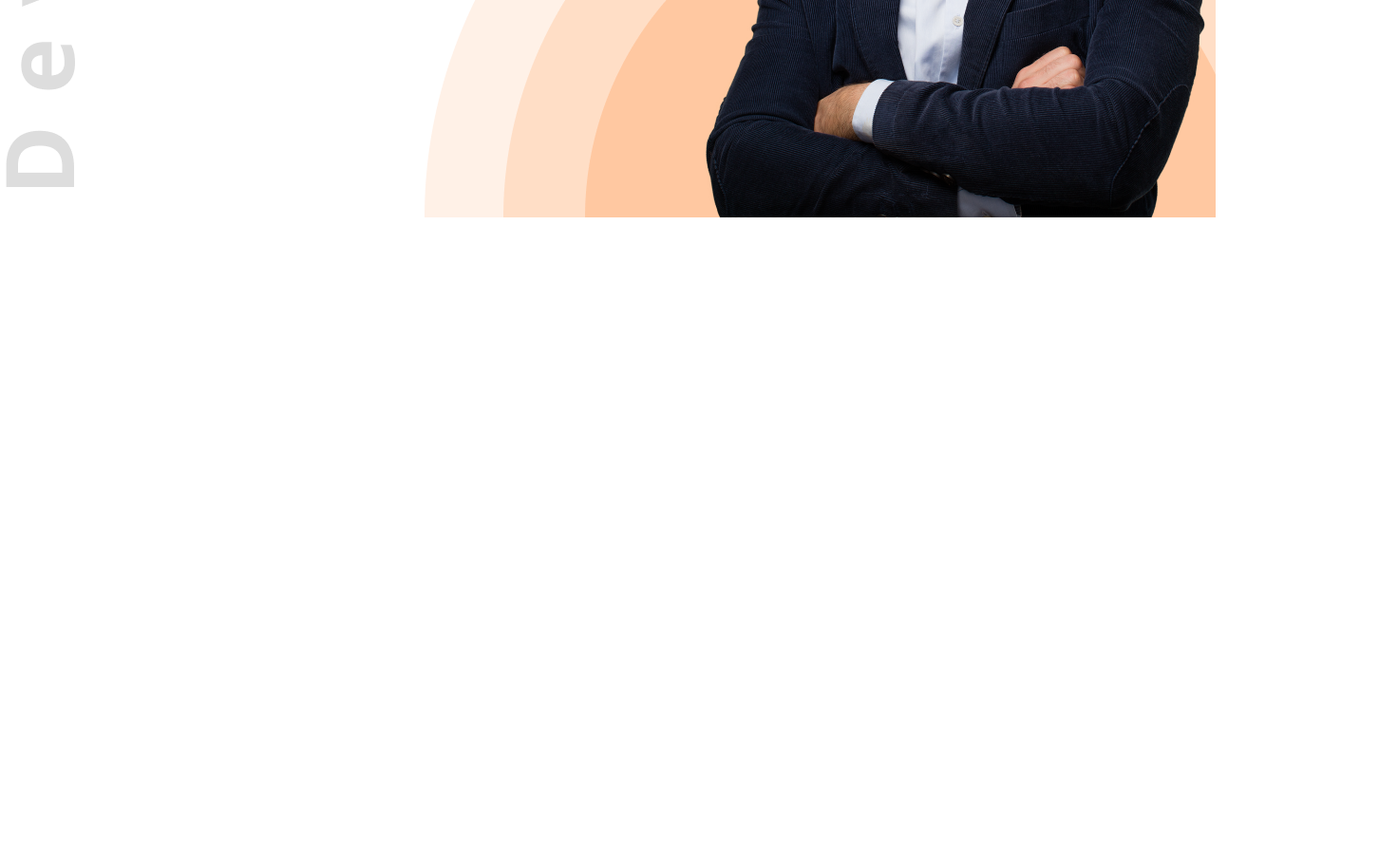
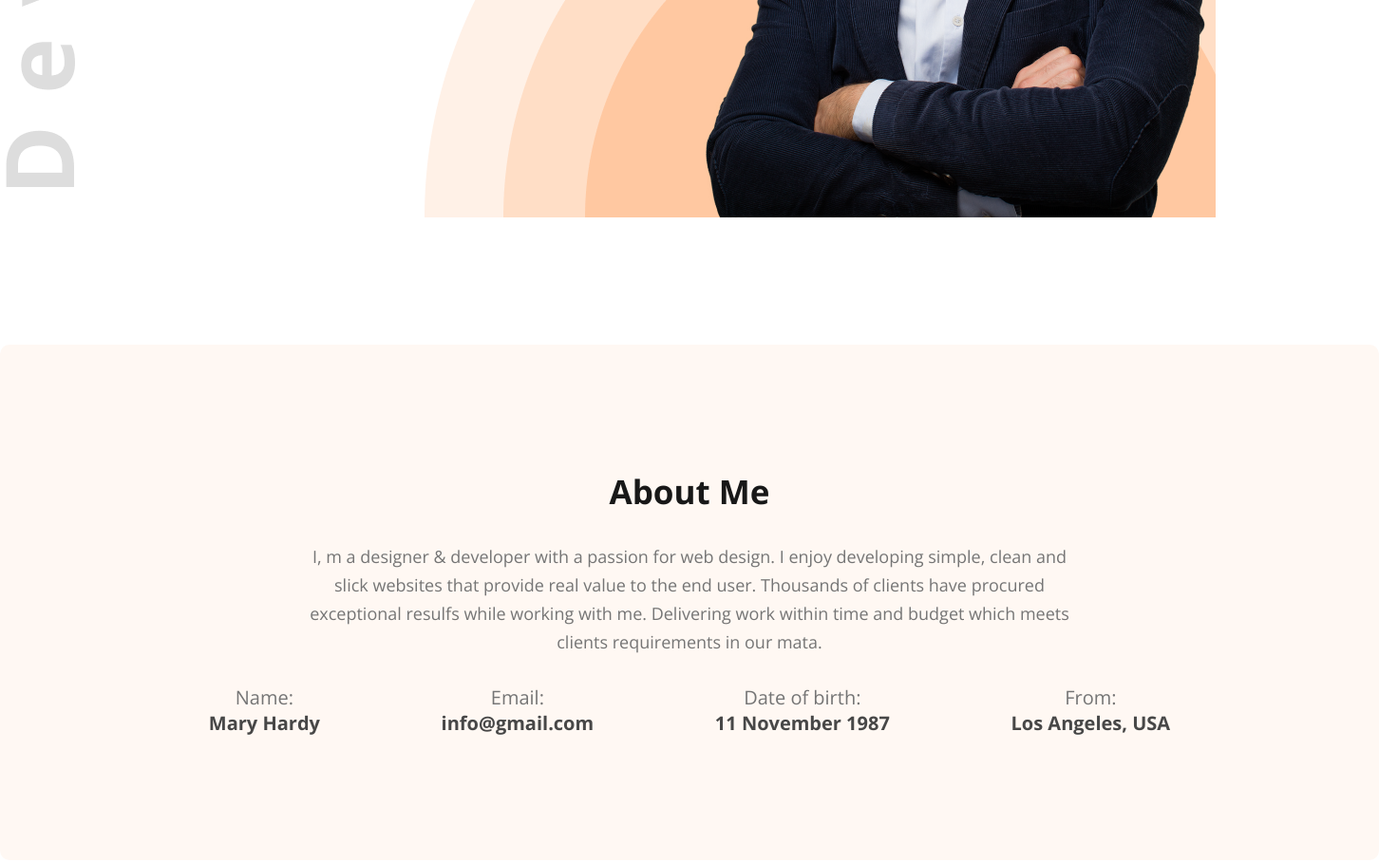
Before and after one commit to mirazulislamgit/Mary, a plain HTML site: page index.html in a window 1280 px wide. Shown: the part 597-1506 px from the top of the page at 95% size, 1452 px wide, since content can reach past the window. Before the commit the page ends 830 px from the top, so only its background shows below. Drawn offline with nearby package versions, Linux system fonts and the light colour scheme.

Commit message:
About Section

```diff
--- a/css/style.css
+++ b/css/style.css
@@ -19,6 +19,10 @@ ul, ol {
 
 .letter-color {
     color: #FD6E0A;
+}
+
+section {
+    padding: 130px 0;
 }
 
 /*Start NavBar CSS*/
@@ -71,6 +75,7 @@ header#nevbar {
 /* Start Banner CSS */
 #banner {
     position: relative;
+    padding: 0;
 }
 .banner-area {
     display: flex;
@@ -125,3 +130,51 @@ header#nevbar {
     margin-left: 30px;
 }
 /* End Banner CSS */
+
+/* Start About CSS */
+#about .container {
+    background: #FFF8F3;
+    padding: 131px 156px;
+    border-radius: 10px;
+}
+
+.title {
+    text-align: center;
+}
+
+.title h3 {
+    font-family: 'Open Sans', sans-serif;
+    font-size: 35px;
+    font-weight: 700;
+    color: #181818;
+}
+
+.title p {
+    font-family: 'Open Sans', sans-serif;
+    font-size: 18px;
+    font-weight: 400;
+    line-height: 30px;
+    color: #757575;
+    padding: 30px 160px;
+}
+
+.about-content {
+    display: flex;
+    justify-content: space-around;
+    text-align: center;
+}
+
+.about-info span {
+    font-family: 'Open Sans', sans-serif;
+    font-size: 20px;
+    font-weight: 400;
+    color: #757575;
+}
+
+.about-info h4 {
+    font-family: 'Open Sans', sans-serif;
+    font-size: 20px;
+    font-weight: 700;
+    color: #474747;
+}
+/* End About CSS */
--- a/index.html
+++ b/index.html
@@ -52,5 +52,35 @@
         </div>
     </section>
     <!--End Banner Area-->
+    <!--Start About Area-->
+    <section id="about">
+        <div class="container">
+            <div class="title">
+                <h3>About Me</h3>
+                <p>
+                    I, m a designer & developer with a passion for web design. I enjoy developing simple, clean and slick websites that provide real value to the end user. Thousands of clients have procured exceptional resulfs while working with me. Delivering work within time and budget which meets clients requirements in our mata.
+                </p>
+            </div>
+            <div class="about-content">
+                <div class="about-info">
+                    <span>Name:</span>
+                    <h4>Mary Hardy</h4>
+                </div>
+                <div class="about-info">
+                    <span>Email:</span>
+                    <h4>info@gmail.com</h4>
+                </div>
+                <div class="about-info">
+                    <span>Date of birth:</span>
+                    <h4>11 November 1987</h4>
+                </div>
+                <div class="about-info">
+                    <span>From:</span>
+                    <h4>Los Angeles, USA</h4>
+                </div>
+            </div>
+        </div>
+    </section>
+    <!--End About Area-->
 </body>
 </html>
```
